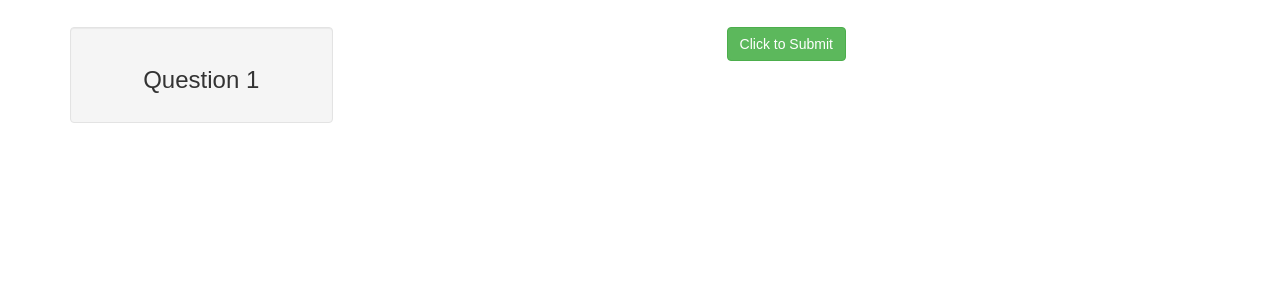
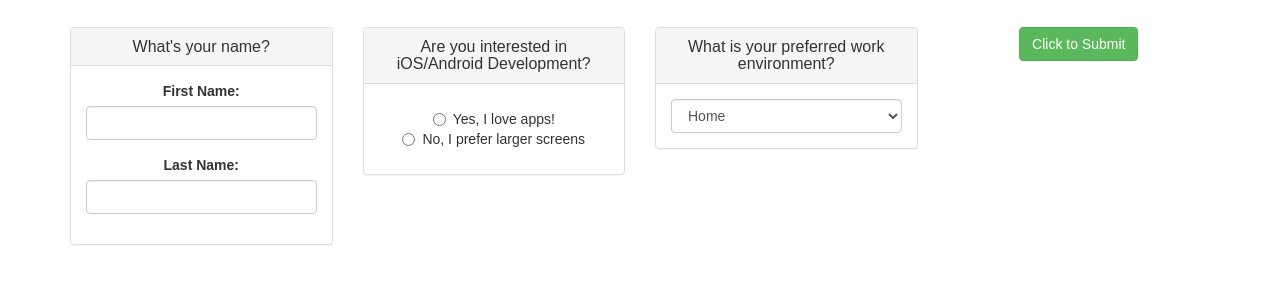
Before and after one commit to JaredReando/track_suggester, a plain HTML site: page index.html in a window 1280 px wide. Shown: the part 159-442 px from the top of the page. Drawn offline with Linux system fonts and the light colour scheme.

Commit message:
Add templates for questions. Set IDs for jQuery interaction.

```diff
--- a/index.html
+++ b/index.html
@@ -10,18 +10,66 @@
   </head>
   <body>
     <div class="container">
-      <div class="row">
-        <div class="col-md-12">
-          <h1 class="jumbotron">Which track is right for you?</h1>
-        </div>
-        <form id="survey">
+      <h1 class="jumbotron">Which track is right for you?</h1>
+      <form id="survey">
+        <div class="row">
+<!-- Question 1 -->
           <div class="col-md-3">
-            <div class="well">
-              <h3>Question 1</h3>
+            <div class="panel panel-default">
+              <div class="panel-heading">
+                <h2 class="panel-title large">What's your name?</h2>
+              </div>
+              <div class="panel-body">
+                <div class="form-group">
+                  <label for="nameFirst">First Name:</label>
+                  <input id="nameFirst" class="form-control" type="text">
+                </div>
+                <div class="form-group">
+                  <label for="nameLast">Last Name:</label>
+                  <input id="nameLast" class="form-control" type="text">
+                </div>
+              </div>
+            </div>
+          </div>
+<!-- Question 2 -->
+          <div class="col-md-3">
+            <div class="panel panel-default">
+              <div class="panel-heading">
+                <h2 class="panel-title large">Are you interested in iOS/Android Development?</h2>
+              </div>
+              <div class="panel-body">
+                <div class="radio">
+                  <label>
+                    <input type="radio" name="mobile" value="yes">
+                    Yes, I love apps!
+                  </label>
+                  <label>
+                    <input type="radio" name="mobile" value="no">
+                    No, I prefer larger screens
+                  </label>
+                </div>
+              </div>
+            </div>
+          </div>
+<!-- Question 3 -->
+          <div class="col-md-3">
+            <div class="panel panel-default">
+              <div class="panel-heading">
+                <h2 class="panel-title large">What is your preferred work environment?</h2>
+              </div>
+              <div class="panel-body">
+                <select class="form-control" id="workEnvironment">
+                  <option>Home</option>
+                  <option>Corporate Office</option>
+                  <option>Shared Work Space</option>
+                  <option>Backwoods</option>
+                </select>
+              </div>
+            </div>
+          </div>
 
-            </div>
 
-          </div>
+
 
 
           <button type="submit" name="button" class="btn btn-success">Click to Submit</button>
```
Also changed, not shown: 1 other file.
